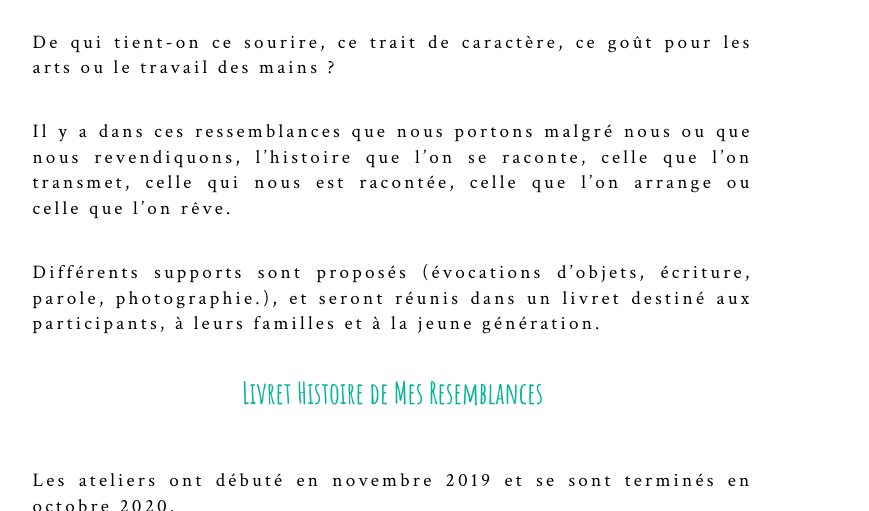
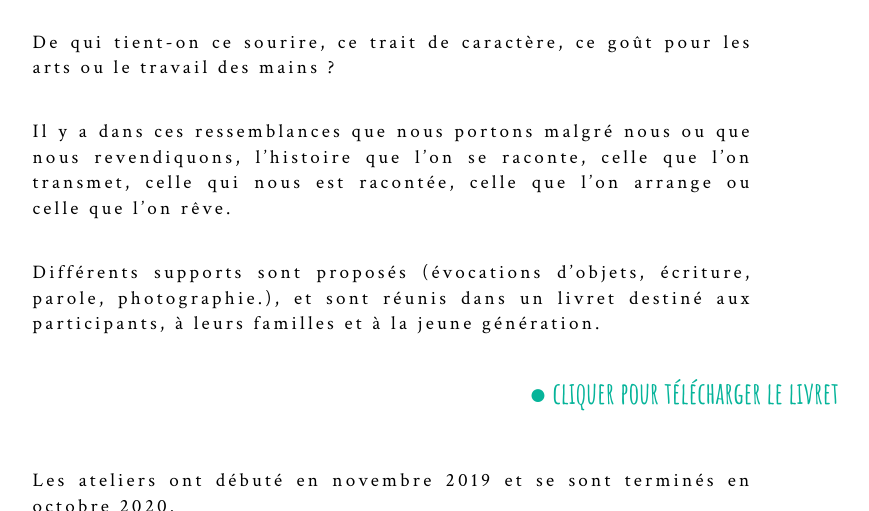
Before and after one commit to leshnik/revertouthaut, a Jekyll site: the page built from histoire-de-mes-ressemblances.md, in a window 1280 px wide and 900 px high, scrolled down 1414 px, cut to the strip 0-511 px from the top of the window. Shown: the whole strip, without its empty margins (224-1093 px from the left). Built offline with Jekyll 4.4.1, drawn with Linux system fonts in a browser that asks for light colours.

Commit message:
histoire ressemblances typo plus cliquer

```diff
--- a/histoire-de-mes-ressemblances.md
+++ b/histoire-de-mes-ressemblances.md
@@ -72,12 +72,12 @@ Phrase: Cycle d'ateliers destiné aux résidents de la résidence du val de Joux
 </p>
 <p class="intro-text">Il y a dans ces ressemblances que nous portons malgré nous ou que nous revendiquons, l’histoire que l’on se raconte, celle que l’on transmet, celle qui nous est racontée, celle que l’on arrange ou celle que l’on rêve.
 </p>
-<p class="intro-text">Différents supports sont proposés (évocations d’objets, écriture, parole, photographie.), et seront réunis dans un livret destiné aux participants, à leurs familles et à la jeune génération.
+<p class="intro-text">Différents supports sont proposés (évocations d’objets, écriture, parole, photographie.), et sont réunis dans un livret destiné aux participants, à leurs familles et à la jeune génération.
 </p>
 
-<ul style="text-align:center;list-style-type:none">
+<ul style="text-align:right;list-style-type:none">
     <li>
-      <a style="color:hsl(171,93.5%,36.5%); font-size:30px" href="LivretHistoiresV4.pdf">Livret Histoire de Mes Resemblances </a>
+      <a style="color:hsl(171,93.5%,36.5%); font-size:30px" href="LivretHistoiresV4.pdf">●&nbsp;cliquer pour télécharger le livret </a>
   </li>
  </ul>
 <p class="intro-text">Les ateliers ont débuté en novembre 2019 et se sont terminés en octobre 2020.
```
